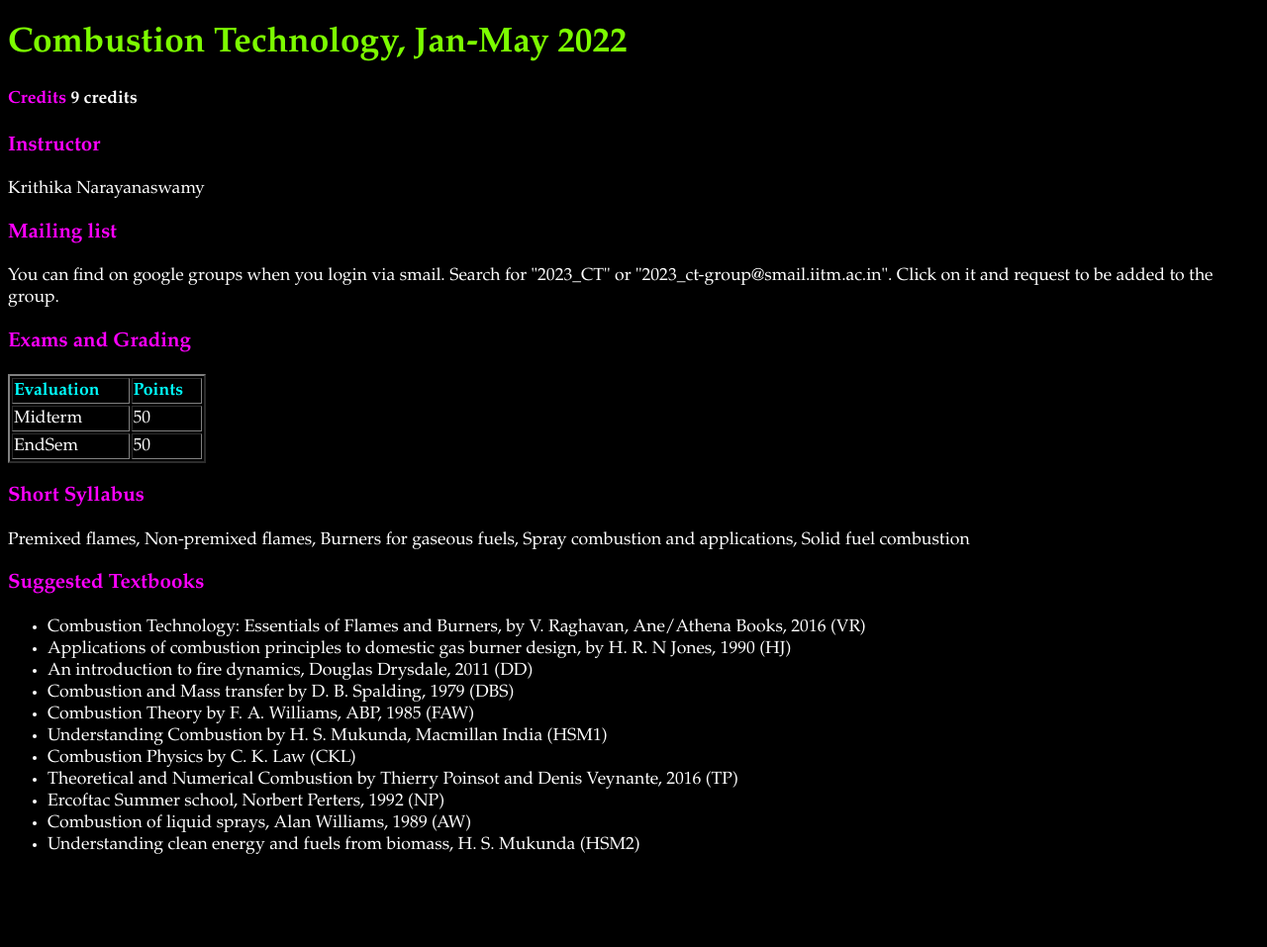
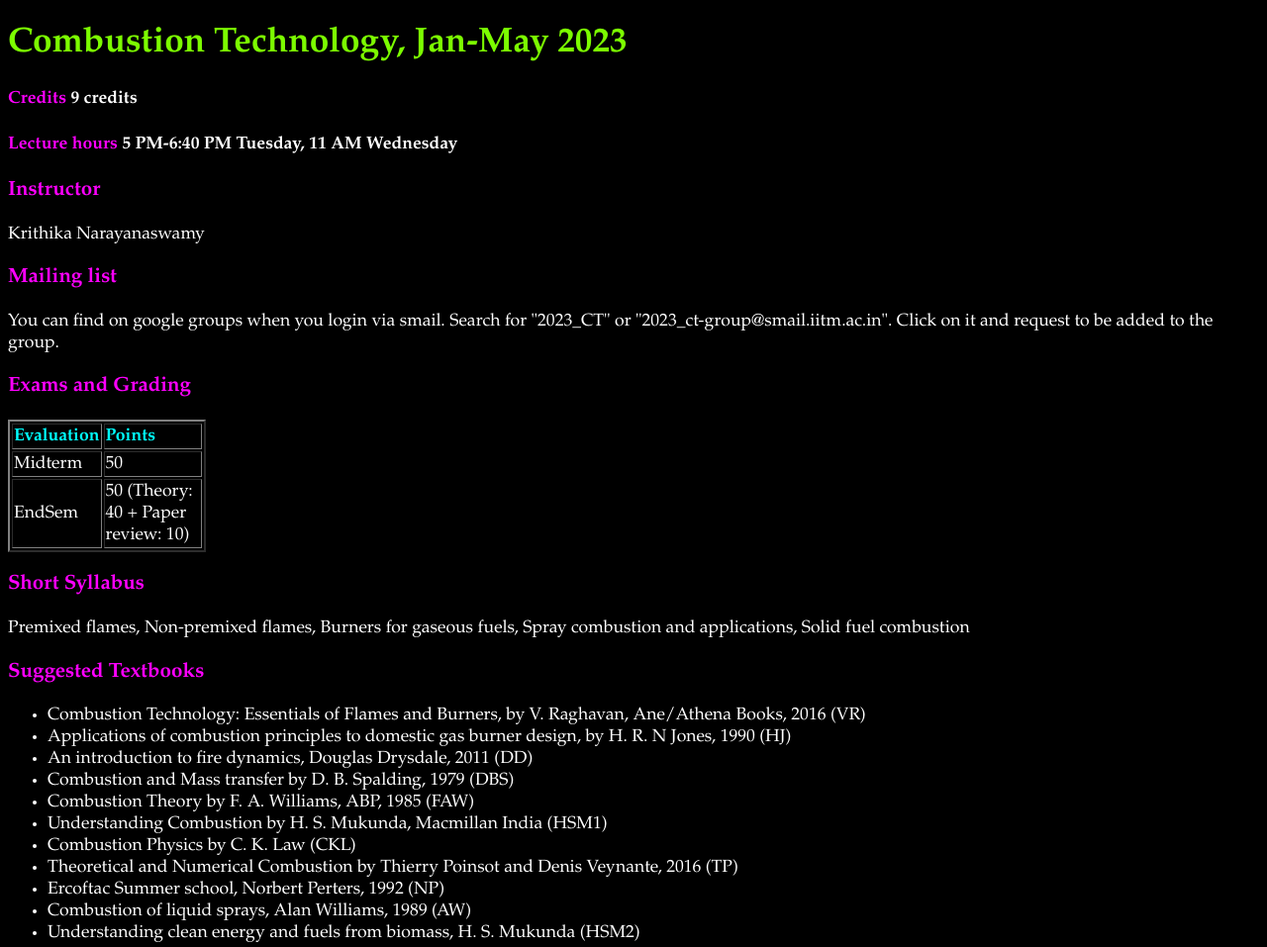
Before and after one commit to krithikasivaram/CT_2023, a plain HTML site: page index.html in a window 1280 px wide. Shown: the whole page at 99% size. Before the commit the page ends 882 px from the top, so only its background shows below. Drawn offline with nearby package versions, Linux system fonts and the light colour scheme; some packages are replaced by stand-ins of ours.

Commit message:
Update index.html

```diff
--- a/index.html
+++ b/index.html
@@ -18,10 +18,12 @@ A:hover{color:red}
 <body bgcolor = black>
 
 
-<h1><font color="lawngreen">Combustion Technology, Jan-May 2022</font></h1>
+<h1><font color="lawngreen">Combustion Technology, Jan-May 2023</font></h1>
 
 
 <h4><font color=magenta>Credits</font> 9 credits</h4>
+<h4><font color=magenta>Lecture hours</font>  5 PM-6:40 PM Tuesday, 11 AM Wednesday</h4>
+
 
 <h3><font color="magenta">Instructor</font></h3>
 Krithika Narayanaswamy</br>
@@ -41,7 +43,7 @@ You can find on google groups when you login via smail. Search for "2023_CT" or
 </tr>
 <tr>
 	<td>EndSem</td>
-	<td> 50</td>
+	<td> 50 (Theory: 40 + Paper review: 10)</td>
 </tr>
 
 </tbody>
```
